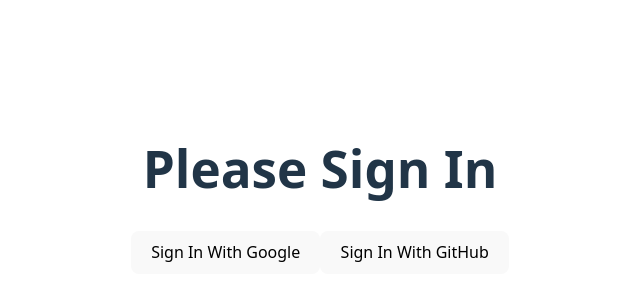
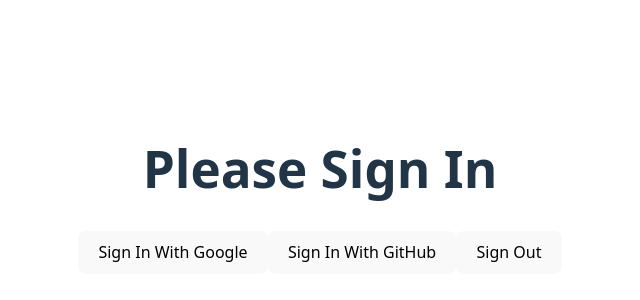
Before and after one commit to zubaer-developer/simple-dimple-auth-2, a React (Vite) app: page / in a window 1280 px wide. Shown: the part 210-510 px from the top of the page, without its empty margins (320-960 px from the left). Built offline with nearby package versions, Linux system fonts and the light colour scheme.

Commit message:
setup signout logic

```diff
--- a/src/App.jsx
+++ b/src/App.jsx
@@ -1,4 +1,4 @@
-import { GoogleAuthProvider, signInWithPopup } from "firebase/auth";
+import { GoogleAuthProvider, signInWithPopup, signOut } from "firebase/auth";
 import "./App.css";
 import { auth } from "./firebase/firebase";
 
@@ -19,11 +19,23 @@
   const handleGitHubSignIn = () => {
     console.log("clicked git hub sign in");
   };
+
+  const handleSignOut = () => {
+    console.log("clicked sign out button");
+    signOut(auth)
+      .then(() => {
+        console.log("sign out successfully");
+      })
+      .catch((error) => {
+        console.log(error);
+      });
+  };
   return (
     <>
       <h1>Please Sign In</h1>
       <button onClick={handleGoogleSignIn}>Sign In With Google</button>
       <button onClick={handleGitHubSignIn}>Sign In With GitHub</button>
+      <button onClick={handleSignOut}>Sign Out</button>
     </>
   );
 }
```
